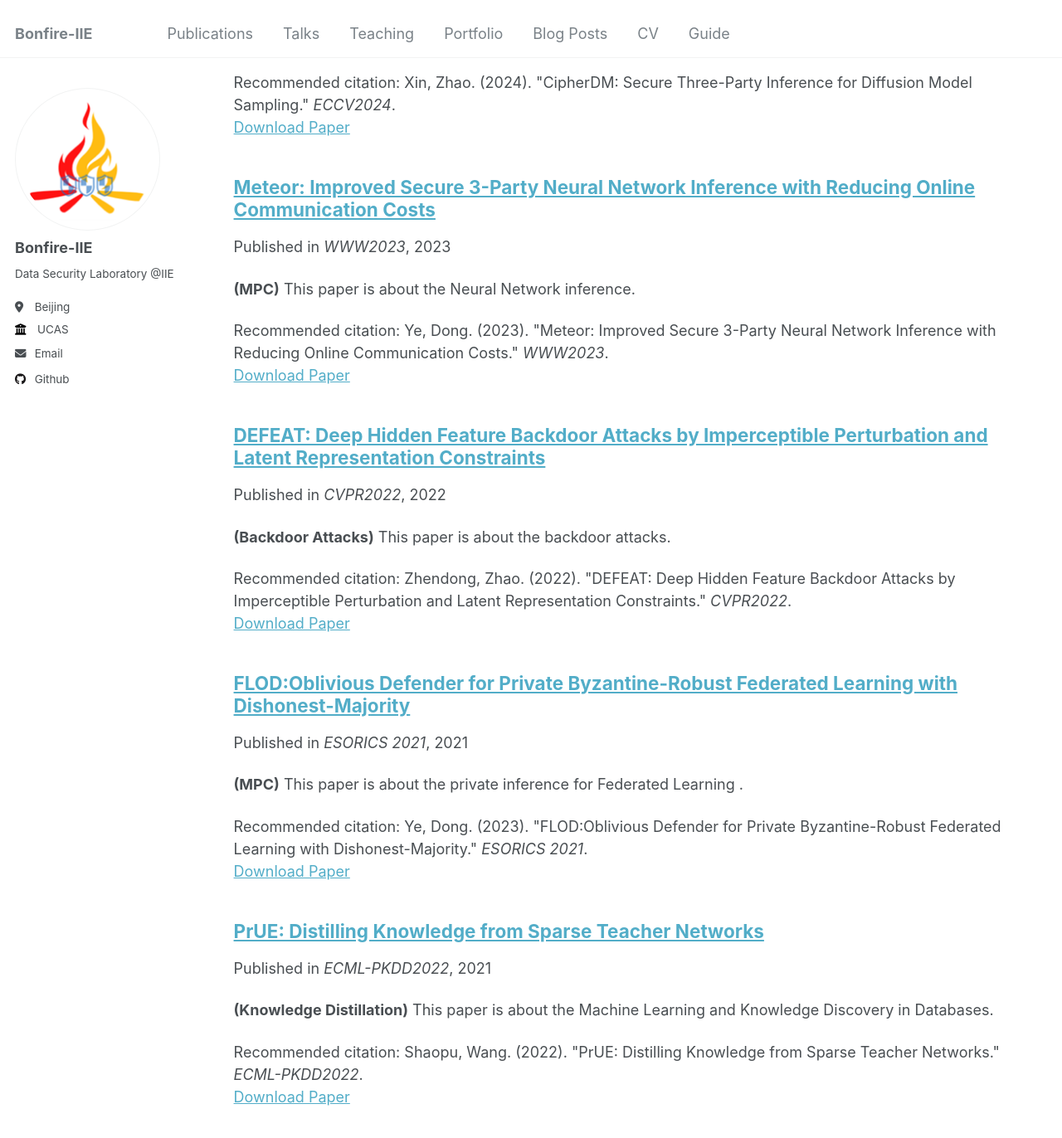
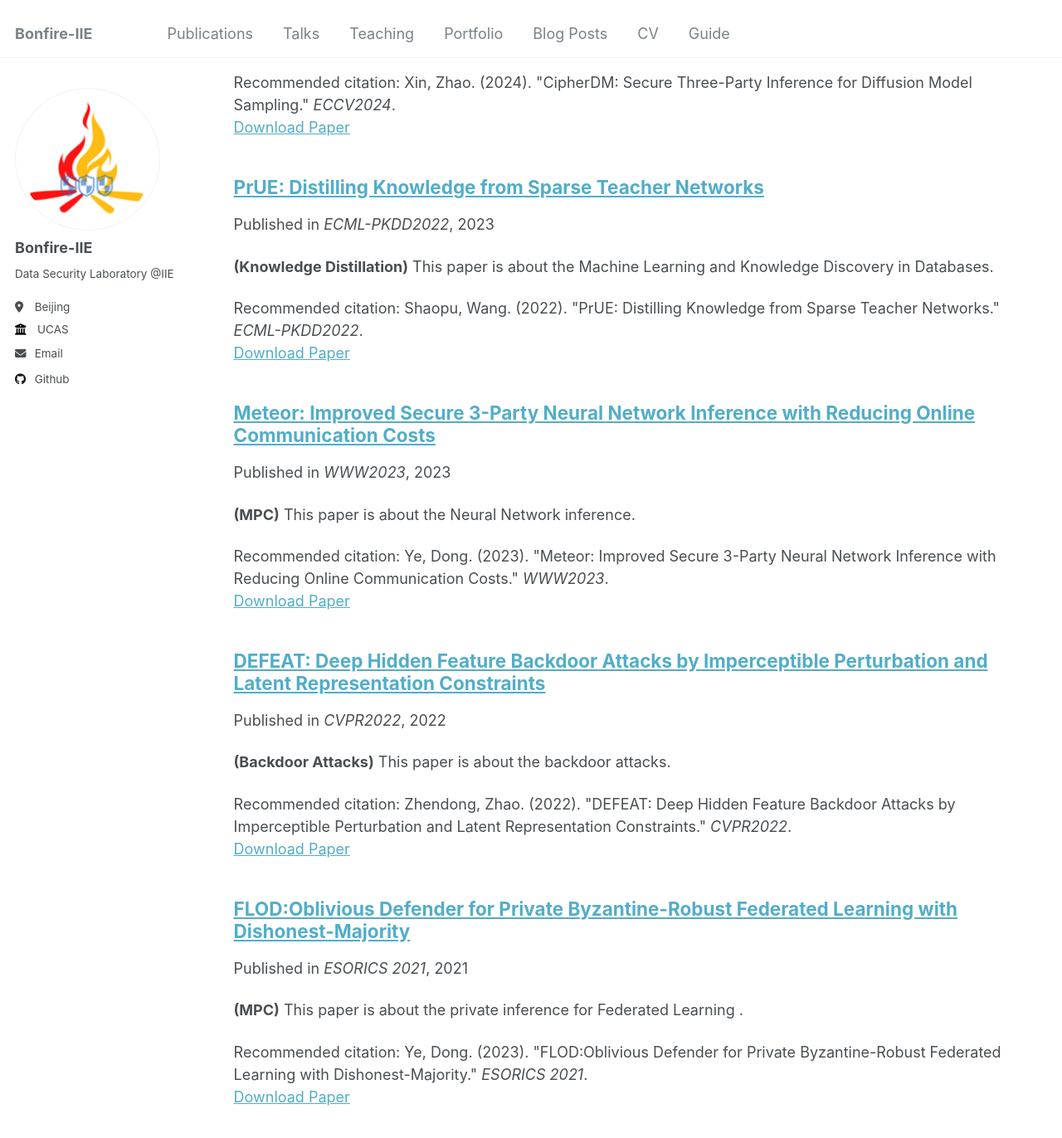
Before and after one commit to Bonfire-IIE/Bonfire-IIE.github.io, a Jekyll site: the page built from _pages/publications.html, in a window 1280 px wide and 1400 px high, scrolled down 964 px. Shown: the top 1372 px of the window at 83% size. Built offline with Jekyll 4.4.1, drawn with Linux system fonts in a browser that asks for light colours.

Commit message:
Update ShaopuWang-PrUE.md

```diff
--- a/_publications/ShaopuWang-PrUE.md
+++ b/_publications/ShaopuWang-PrUE.md
@@ -4,7 +4,7 @@ collection: publications
 category: conferences
 permalink: /publication/2022-09-19-PrUE
 excerpt: '**(Knowledge Distillation)** This paper is about the Machine Learning and Knowledge Discovery in Databases.'
-date: 2021-10-04
+date: 2023-05-17
 venue: 'ECML-PKDD2022'
 paperurl: 'https://link.springer.com/chapter/10.1007/978-3-031-26409-2_7'
 citation: 'Shaopu, Wang. (2022). &quot;PrUE: Distilling Knowledge from Sparse Teacher Networks.&quot; <i>ECML-PKDD2022</i>.'
```
